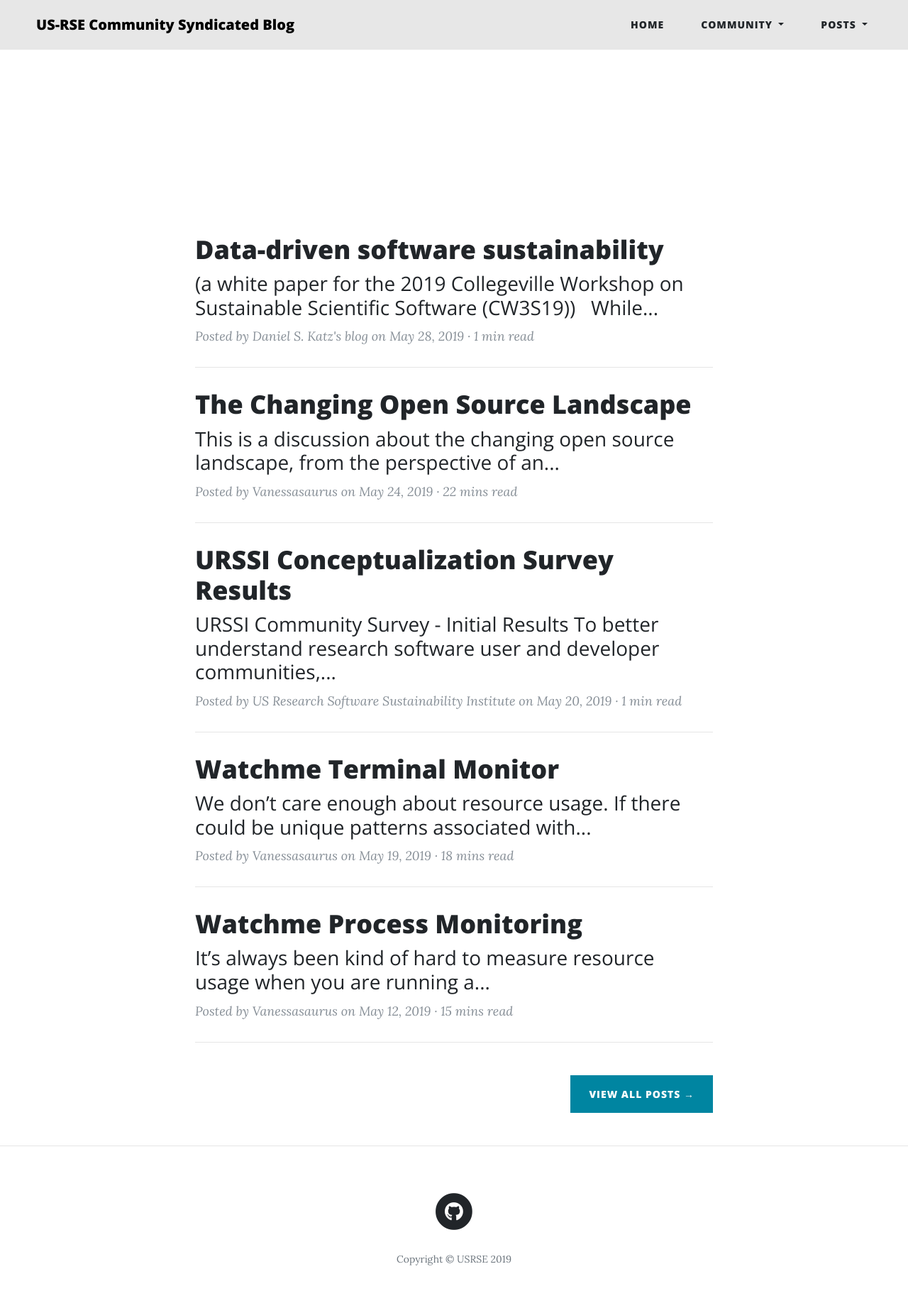
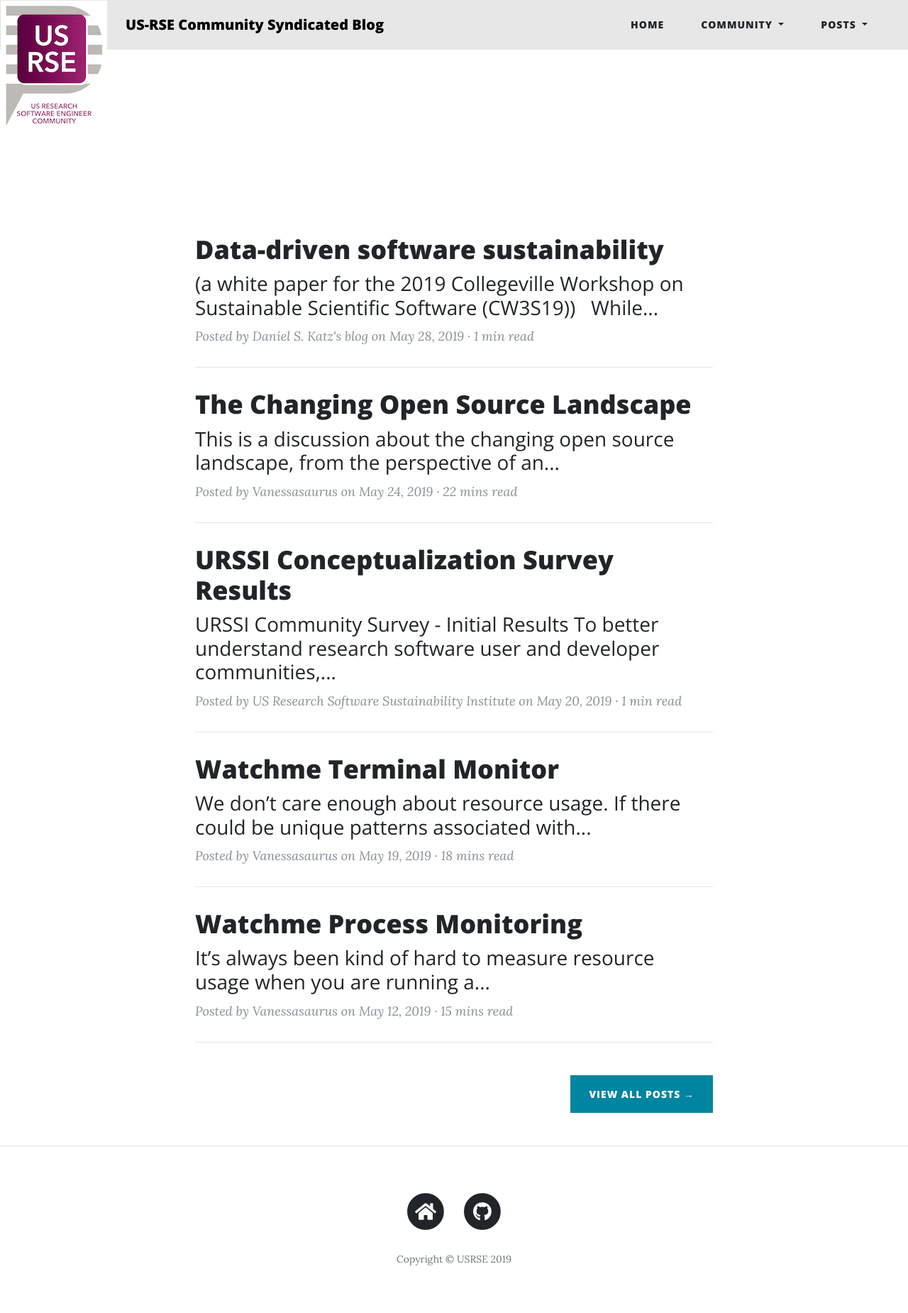
Before and after one commit to USRSE/blog, a Jekyll site: the page built from pages/index.md, in a window 1280 px wide. Shown: the whole page at 71% size. Built offline with Jekyll 4.4.1, drawn with Linux system fonts in a browser that asks for light colours; nearby versions of some CDN libraries.

Commit message:
adding footer link, header home link, and logo to usrse blog site
Signed-off-by: Vanessa Sochat <vsochat@stanford.edu>

```diff
--- a/_config.yml
+++ b/_config.yml
@@ -26,7 +26,7 @@ defaults:
 
 # Navigation
 navbar-links:
-  Home: ""
+  Home: "https://us-rse.org/"
   Community:
     - About: "about"
   Posts:
--- a/_includes/footer.html
+++ b/_includes/footer.html
@@ -7,6 +7,14 @@
     <div class="row">
       <div class="col-lg-8 col-md-10 mx-auto">
         <ul class="list-inline text-center">
+          <li class="list-inline-item">
+            <a href="https://us-rse.org/">
+              <span class="fa-stack fa-lg">
+                <i class="fas fa-circle fa-stack-2x"></i>
+                <i class="fas fa-home fa-stack-1x fa-inverse"></i>
+              </span>
+            </a>
+          </li>
           {% if site.twitter_username %}
           <li class="list-inline-item">
             <a href="https://www.twitter.com/{{ site.twitter_username }}">
--- a/_includes/navbar.html
+++ b/_includes/navbar.html
@@ -1,6 +1,7 @@
 <!-- Navigation, see links in _config.yml-->
 <nav class="navbar navbar-expand-lg navbar-light fixed-top navbar-custom" id="mainNav">
   <div class="container-fluid">
+   <a class="navbar-brand navbar-brand-logo" href="https://us-rse.org"><img id="logo" alt="logo" src="https://usrse.github.io/assets/img/logo.png"></a>
       <a class="navbar-brand" href="{{"/" | relative_url }}">{{ site.title | escape }}
       </a>
     <button class="navbar-toggler navbar-toggler-right" type="button" data-toggle="collapse" data-target="#navbarResponsive" aria-controls="navbarResponsive" aria-expanded="false" aria-label="Toggle navigation">
--- a/assets/main.css
+++ b/assets/main.css
@@ -67,6 +67,13 @@ img::-moz-selection {
   color: #fff;
   background: transparent; }
 
+@media only screen and (min-width: 992px) {
+  #logo { z-index: 10;
+  position: absolute !important;
+  left: 1px !important;
+  top: 1px !important;}
+}
+
 #mainNav {
   position: absolute;
   border-bottom: 1px solid #e9ecef;
@@ -91,7 +98,9 @@ img::-moz-selection {
       border-bottom: 1px solid transparent;
       background: transparent; }
       #mainNav .navbar-brand {
-        padding: 10px 20px;
+        padding-top: 10px;
+        padding-bottom: 10px;
+        padding-left: 65px;
         color: #000; }
         #mainNav .navbar-brand:focus, #mainNav .navbar-brand:hover {
           color: #2196F3 }
@@ -121,8 +130,6 @@ img::-moz-selection {
         transition: transform 0.2s;
         border-bottom: 1px solid white;
         background-color: #e7e7e7; }
-        #mainNav.is-fixed .navbar-brand {
-          color: white; }
           #mainNav.is-fixed .navbar-brand:focus, #mainNav.is-fixed .navbar-brand:hover {
             color: #101c5d; }
         #mainNav.is-fixed .navbar-nav > li.nav-item > a {
```
